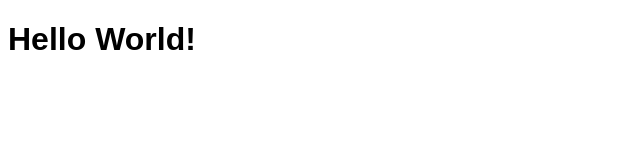
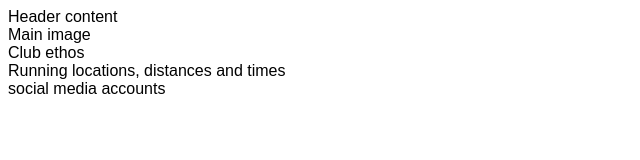
Before and after one commit to Platypus2022/love-running, a plain HTML site: page index.html in a window 1280 px wide. Shown: the whole page, without its empty margins (0-640 px from the left). Drawn offline with Linux system fonts and the light colour scheme.

Commit message:
Add core structure for the home page

```diff
--- a/index.html
+++ b/index.html
@@ -10,6 +10,19 @@
     <title>Love Running</title>
 </head>
 <body>
-    <h1>Hello World!</h1>
+    <header>Header content</header>
+    <section>
+        Main image
+    </section>
+    <section>
+        Club ethos
+    </section>
+    <section>
+        Running locations, distances and times
+    </section>
+    <footer>
+        social media accounts
+    </footer>
 </body>
+
 </html>
```
